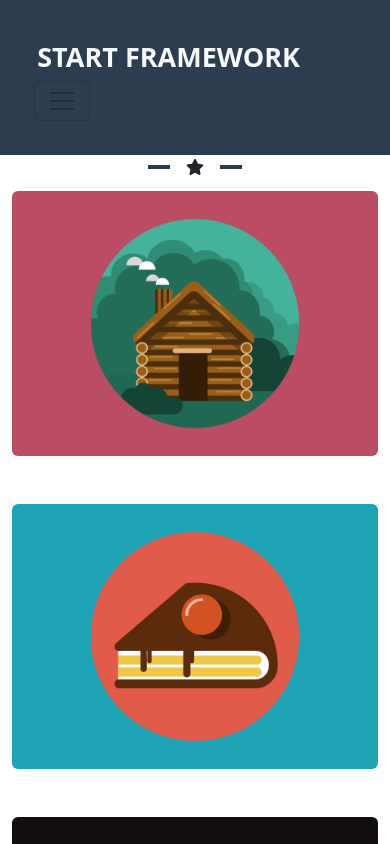
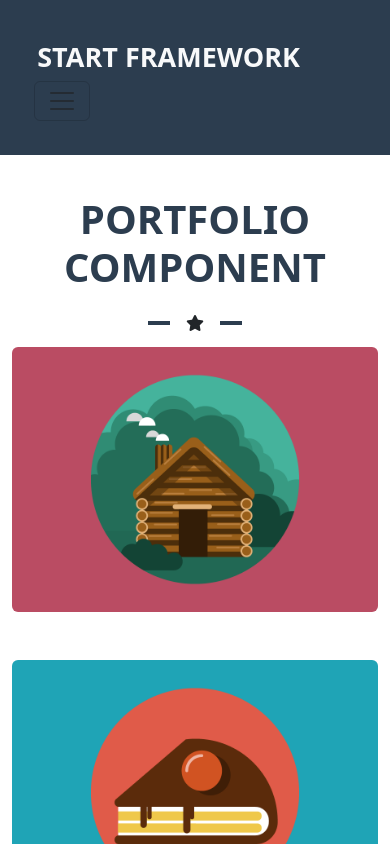
Before and after one commit to MohamedAbdelhay00/react-router, a React (Create React App) app: page /portfolio in a window 390 px wide. Shown: the top 844 px of the page. Built offline with nearby package versions, Linux system fonts and the light colour scheme.

Commit message:
3rd commit

```diff
--- a/src/Components/Portfolio/Portfolio.css
+++ b/src/Components/Portfolio/Portfolio.css
@@ -63,3 +63,9 @@
     height: 100%;
     object-fit: contain;
   }
+
+@media only screen and (min-width: 301px) and (max-width: 768px) {
+    .portfolio{
+    padding-top: 50%;
+    }
+}
```
